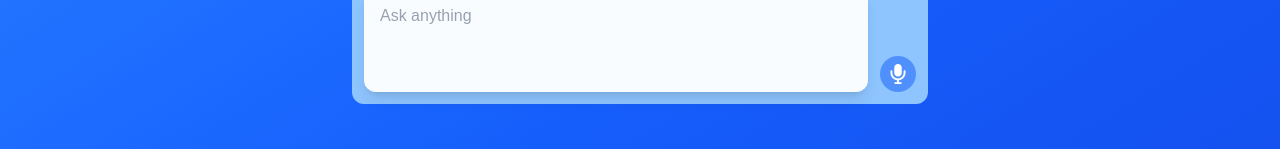
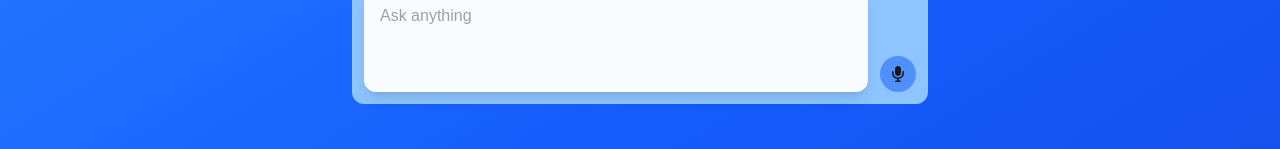
Before and after one commit to HarshGarg1290/amplify_task, a Next.js app: page /home in a window 1280 px wide. Shown: the part 295-444 px from the top of the page. Built offline with nearby package versions, Linux system fonts and the light colour scheme.

Commit message:
Refactor search functionality and improve event handling in HomePage component

```diff
--- a/app/home/page.tsx
+++ b/app/home/page.tsx
@@ -1,6 +1,6 @@
 "use client";
 
-import React, { useState, FormEvent } from "react";
+import React, { useState } from "react";
 import { FontAwesomeIcon } from "@fortawesome/react-fontawesome";
 import { faMicrophone, faPlus } from "@fortawesome/free-solid-svg-icons";
 import Navigation from "../components/Navigation";
@@ -8,10 +8,16 @@ import Navigation from "../components/Navigation";
 export default function HomePage() {
 	const [searchQuery, setSearchQuery] = useState("");
 
-	const handleSearch = (e: FormEvent<HTMLFormElement>) => {
-		e.preventDefault();
+	const submitSearch = () => {
+		if (!searchQuery.trim()) return;
 		console.log("Search query:", searchQuery);
 	};
+
+	const handleSearch = (e: React.SyntheticEvent<HTMLFormElement>) => {
+		e.preventDefault();
+		submitSearch();
+	};
+
 
 	const actionItems = [
 		{ label: "View all in-progress deals" },
@@ -31,22 +37,22 @@ export default function HomePage() {
 						<textarea
 							value={searchQuery}
 							onChange={(e) => setSearchQuery(e.target.value)}
+							onKeyDown={(e) => {
+								if (e.key === "Enter" && !e.shiftKey) {
+									e.preventDefault();
+									submitSearch();
+								}
+							}}
 							placeholder="Ask anything"
 							rows={3}
 							className="flex-1 rounded-xl bg-white/95 text-gray-800 placeholder-gray-400 p-4 resize-none focus:outline-none focus:ring-2 focus:ring-blue-700 focus:bg-white shadow-lg transition-all duration-200"
 						/>
+
 						<button
-							type="submit"
+							type="button"
 							className="w-9 h-9 rounded-full bg-blue-600/50 flex items-center justify-center hover:bg-blue-900/70 transition-colors shrink-0"
 						>
-							<svg
-								className="w-5 h-5 text-white"
-								fill="none"
-								stroke="currentColor"
-								viewBox="0 0 24 24"
-							>
-								<FontAwesomeIcon icon={faMicrophone} />
-							</svg>
+							<FontAwesomeIcon icon={faMicrophone} />
 						</button>
 					</div>
 				</form>
```
